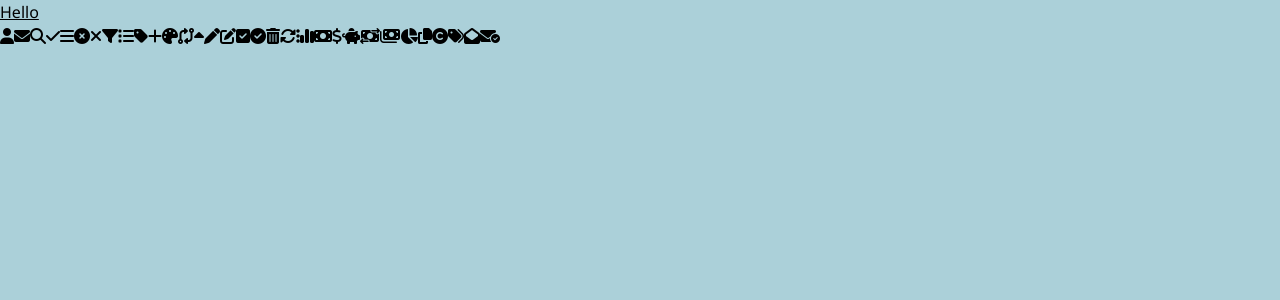
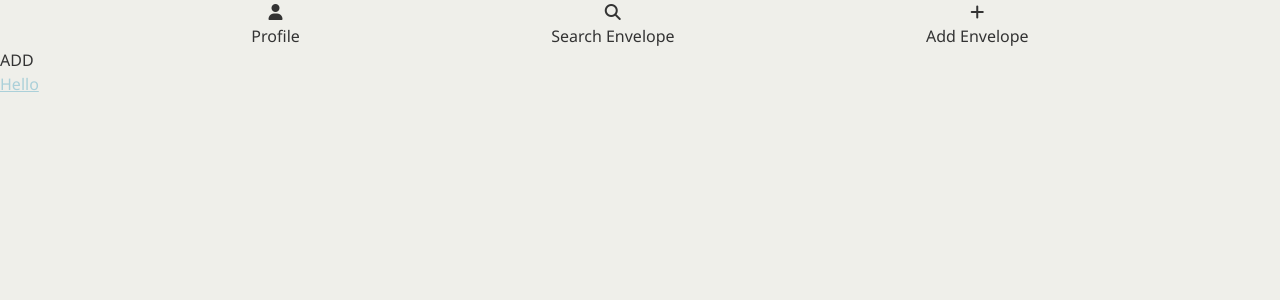
Before and after one commit to deboraschaan/personal-budget, a React (Vite) app in the folder frontend/: page / in a window 1280 px wide. Shown: the top 300 px of the page. Built offline with nearby package versions, Linux system fonts and the light colour scheme.

Commit message:
Start developing components

```diff
--- a/frontend/index.html
+++ b/frontend/index.html
@@ -4,13 +4,13 @@
 <head>
   <meta charset="UTF-8" />
   <link rel="icon" type="image/svg+xml" href="/vite.svg" />
+  <meta name="viewport" content="width=device-width, initial-scale=1.0" />
   <link rel="preconnect" href="https://fonts.googleapis.com">
   <link rel="preconnect" href="https://fonts.gstatic.com" crossorigin>
   <link href="https://fonts.googleapis.com/css2?family=Noto+Sans:ital,wght@0,100..900;1,100..900&display=swap"
     rel="stylesheet">
   <script src="https://kit.fontawesome.com/c8451551fd.js" crossorigin="anonymous"></script>
-  <link rel="stylesheet" href="./src/index.css">
-  <meta name="viewport" content="width=device-width, initial-scale=1.0" />
+  <link rel="stylesheet" href="/src/index.css">
   <title>Personal Budget</title>
 </head>
 
--- a/frontend/package.json
+++ b/frontend/package.json
@@ -7,7 +7,7 @@
     "plugins": [
       "prettier-plugin-tailwindcss"
     ],
-    "tailwindStylesheet": "./src/index.css"
+    "tailwindStylesheet": "/src/index.css"
   },
   "scripts": {
     "dev": "vite",
--- a/frontend/src/App.jsx
+++ b/frontend/src/App.jsx
@@ -1,44 +1,14 @@
-import './index.css'
+import './index.css';
+import NavBar from './components/NavBar';
+import Button from './components/Button';
 
 function App() {
 
   return (
     <>
-      <p className="underline">Hello</p>
-
-      <i class="fa-solid fa-user"></i>
-      <i class="fa-solid fa-envelope"></i>
-      <i class="fa-solid fa-magnifying-glass"></i>
-      <i class="fa-solid fa-check"></i>
-      <i class="fa-solid fa-bars"></i>
-      <i class="fa-solid fa-circle-xmark"></i>
-      <i class="fa-solid fa-xmark"></i>
-      <i class="fa-solid fa-filter"></i>
-      <i class="fa-solid fa-list"></i>
-      <i class="fa-solid fa-tag"></i>
-      <i class="fa-solid fa-plus"></i>
-      <i class="fa-solid fa-palette"></i>
-      <i class="fa-solid fa-code-compare"></i>
-      <i class="fa-solid fa-caret-up"></i>
-      <i class="fa-solid fa-pen"></i>
-      <i class="fa-solid fa-pen-to-square"></i>
-      <i class="fa-solid fa-square-check"></i>
-      <i class="fa-solid fa-circle-check"></i>
-      <i class="fa-solid fa-trash-can"></i>
-      <i class="fa-solid fa-rotate"></i>
-      <i class="fa-solid fa-ellipsis-vertical"></i>
-      <i class="fa-solid fa-chart-simple"></i>
-      <i class="fa-solid fa-money-bill"></i>
-      <i class="fa-solid fa-dollar-sign"></i>
-      <i class="fa-solid fa-piggy-bank"></i>
-      <i class="fa-solid fa-money-bill-transfer"></i>
-      <i class="fa-solid fa-money-bills"></i>
-      <i class="fa-solid fa-chart-pie"></i>
-      <i class="fa-solid fa-copy"></i>
-      <i class="fa-solid fa-copyright"></i>
-      <i class="fa-solid fa-tags"></i>
-      <i class="fa-solid fa-envelope-open"></i>
-      <i class="fa-solid fa-envelope-circle-check"></i>
+      <NavBar />
+      <Button />
+      <p className="underline bg-beige text-light-blue">Hello</p>
 
     </>
   )
--- /dev/null
+++ b/frontend/src/components/Button.jsx
@@ -0,0 +1,7 @@
+import React from "react";
+
+export default function Button() {
+    return (<>
+        <button>ADD</button>
+    </>)
+};
--- a/frontend/src/components/NavBar.jsx
+++ b/frontend/src/components/NavBar.jsx
@@ -0,0 +1,23 @@
+import React from "react";
+
+export default function NavBar() {
+    return (
+        <>
+            <div className="flex flex-row justify-evenly">
+                <div className="text-center">
+                    <i class="fa-solid fa-user"></i>
+                    <p>Profile</p>
+                </div>
+                <div className="text-center">
+                    <i class="fa-solid fa-magnifying-glass"></i>
+                    <p>Search Envelope</p>
+                </div>
+                <div className="text-center">
+                    <i class="fa-solid fa-plus"></i>
+                    <p>Add Envelope</p>
+                </div>
+
+            </div>
+        </>
+    )
+};
--- a/frontend/src/index.css
+++ b/frontend/src/index.css
@@ -1,8 +1,43 @@
 @import "tailwindcss";
 @import "tailwindcss/preflight";
 
-:root {
-  font-family: "Noto Sans", sans-serif;
+@theme {
+  --font-sans: "Noto Sans", sans-serif;
+
+  --color-black: rgb(51, 51, 51);
+  --color-white: rgb(245, 245, 243);
+  --color-beige: rgb(239, 239, 234);
+  --color-gray: rgb(175, 181, 177);
+  --color-brown: rgb(141, 129, 107);
+  --color-light-blue: rgb(171, 208, 217);
+  --color-dark-blue: rgb(128, 149, 175);
+  --color-red: rgb(225, 123, 128);
+  --color-peach: rgb(234, 178, 170);
+  --color-orange: rgb(234, 179, 118);
+  --color-green: rgb(148, 209, 160);
+  --color-lime: rgb(202, 212, 151);
+  --color-yellow: rgb(237, 210, 122);
+  --color-purple: rgb(174, 151, 194);
+  --color-pink: rgb(210, 158, 177);
+}
+
+@layer base {
+  body {
+    background-color: var(--color-beige);
+    font-family: var(--font-sans);
+    font-weight: 400;
+    color: var(--color-black);
+  }
+
+  i {
+    fill: var(--color-black);
+  }
+}
+
+
+
+
+/*   font-family: "Noto Sans", sans-serif;
   line-height: 1.5;
   font-weight: 400;
 
@@ -22,13 +57,13 @@
   --purple: rgb(174, 151, 194);
   --pink: rgb(210, 158, 177);
 
-  background-color: var(--light-blue);
+  background-color: var(--light-blue); */
 
-  /*
+/*
   color-scheme: light dark;
   color: rgba(255, 255, 255, 0.87);
   background-color: #242424; */
-}
+
 
 
 /* body {
--- /dev/null
+++ b/frontend/tailwind.config.js
@@ -0,0 +1,7 @@
+export default {
+    content: ["./index.html", "./src/**/*.{js,ts,jsx,tsx}"], // Make sure this includes all your files!
+    theme: {
+        extend: {},
+    },
+    plugins: [],
+};
--- a/frontend/src/script.js
+++ b/frontend/utils/index.js
@@ -1,5 +1,7 @@
-// array holding objects to represent each envelope might be a useful approach.
-// Each envelope will be represented by a numerical ID and hold information regarding its budget and title.
+function updateEnvelope(id) {
+    fetch(`/envelopes/${id}`)
+}
+
 
 class Envelope {
     constructor(id, category, budget) {
@@ -12,3 +14,5 @@ class Envelope {
     // set expenses
     // get bugdet
 }
+
+export { updateEnvelope };
--- a/frontend/vite.config.js
+++ b/frontend/vite.config.js
@@ -6,10 +6,11 @@ import tailwindcss from '@tailwindcss/vite'
 export default defineConfig({
   plugins: [
     react(),
-    tailwindcss()],
+    tailwindcss(),
+  ],
   server: {
     proxy: {
-      "/api/v1": "http://localhost:3000"
+      "/api/v1": "http://localhost:3000",
     }
   }
 })
```
Also changed, not shown: frontend/src/assets/icons.txt (added).
